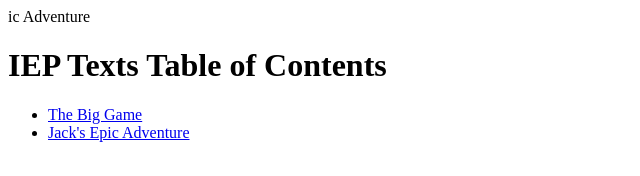
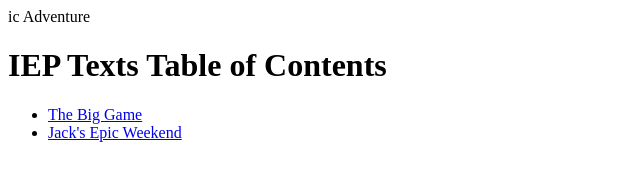
Before and after one commit to TeacherDavidCherry/IEP-Room-32, a plain HTML site: page index.html in a window 1280 px wide. Shown: the full height of the page, 0-640 px from the left. Drawn offline with Linux system fonts and the light colour scheme.

Commit message:
Update index.html

```diff
--- a/index.html
+++ b/index.html
@@ -8,7 +8,7 @@ ic Adventure<!DOCTYPE html>
   <h1>IEP Texts Table of Contents</h1>
   <ul>
     <li><a href="Unit 4 Andrews 1.html">The Big Game</a></li>
-    <li><a href="Unit 4 Andrews 2.html">Jack's Epic Adventure</a></li>
+    <li><a href="Unit 4 Andrews 2.html">Jack's Epic Weekend</a></li>
   </ul>
 
 
```
